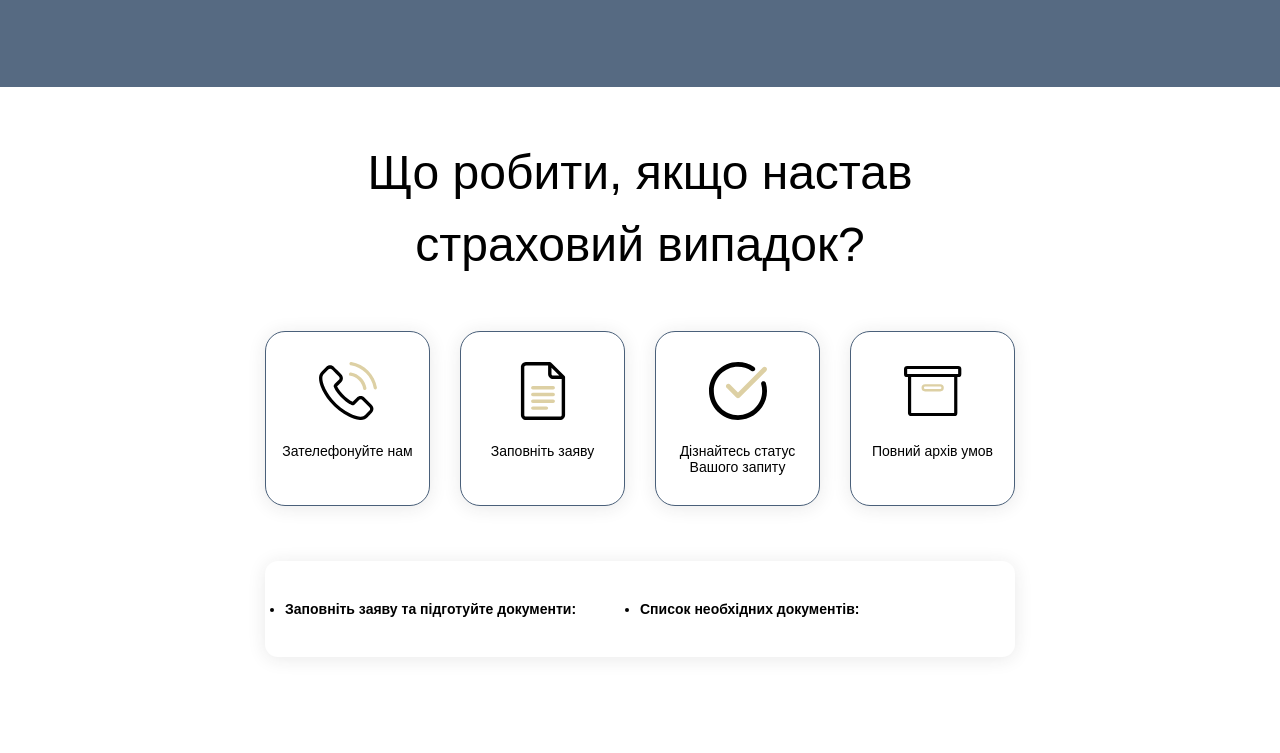
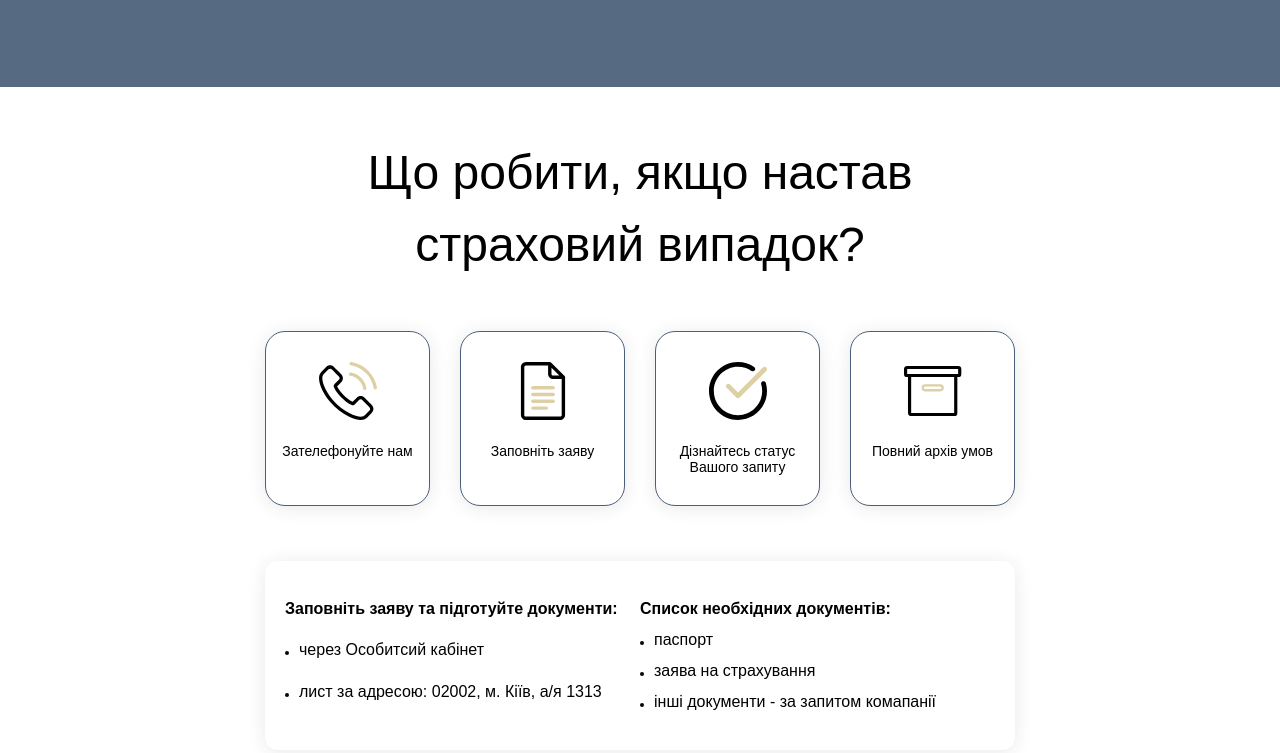
Before and after one commit to Romzess722/Project-grid, a plain HTML site: page index.html in a window 1280 px wide. Shown: the part 994-1747 px from the top of the page. Before the commit the page ends 1701 px from the top, so only its background shows below. Drawn offline with Linux system fonts and the light colour scheme.

Commit message:
create emergency-situation__content-container

```diff
--- a/css/style.css
+++ b/css/style.css
@@ -252,6 +252,7 @@
   font-style: normal;
   font-weight: 500;
   line-height: 16px;
+
 }
 
 .emergency-situation__content {
@@ -261,9 +262,27 @@
 
   box-shadow: 0px 2px 18px 0px rgba(41, 41, 41, 0.10);
   border-radius: 13px;
+
   display: grid;
-  grid-template-columns: 1fr 1fr;
-  list-style: disc;
+
+  grid-template-columns: repeat(2, 1fr);
+  justify-content: center;
+}
+
+.emergency-situation__content-after:before{
+  content: '';
+  height: 4px;
+  width: 4px;
+  border-radius: 50%;
+  background-color: rgb(7, 7, 7);
+  display: inline-block;
+
+  margin: 0 10px 0 0;
+}
+
+.emergency-situation__content-container{
+  display: grid;
+  row-gap: 15px;
 }
 
 
--- a/index.html
+++ b/index.html
@@ -170,14 +170,21 @@
           </figure>
         </li>
 
-        <ul class="emergency-situation__content">
-          <li class="emergency-situation__text">
-            <h3>Заповніть заяву та підготуйте документи:</h3>
-          </li>
-          <li class="emergency-situation__text">
-            <h3>Список необхідних документів: </h3>
-          </li>
-        </ul>
+        <div class="emergency-situation__content">
+          <div class="emergency-situation__content-container">
+            <h3 class="emergency-situation__content-header">Заповніть заяву та підготуйте документи:</h3>
+          <p class="emergency-situation__content-after">через<a href=""> Особитсий кабінет</a></p>
+          <p class="emergency-situation__content-after">лист за адресою: 02002, м. Кіїв, а/я 1313</p>
+          </div>
+
+          <div class="emergency-situation__content-container">
+            <h3 class="emergency-situation__content-header">Список необхідних документів: </h3>
+          <p class="emergency-situation__content-after">паспорт</p>
+          <p class="emergency-situation__content-after">заява на страхування</p>
+          <p class="emergency-situation__content-after">інші документи - за запитом комапанії</p>
+          </div>
+
+        </div>
       </ul>
 
 
```
